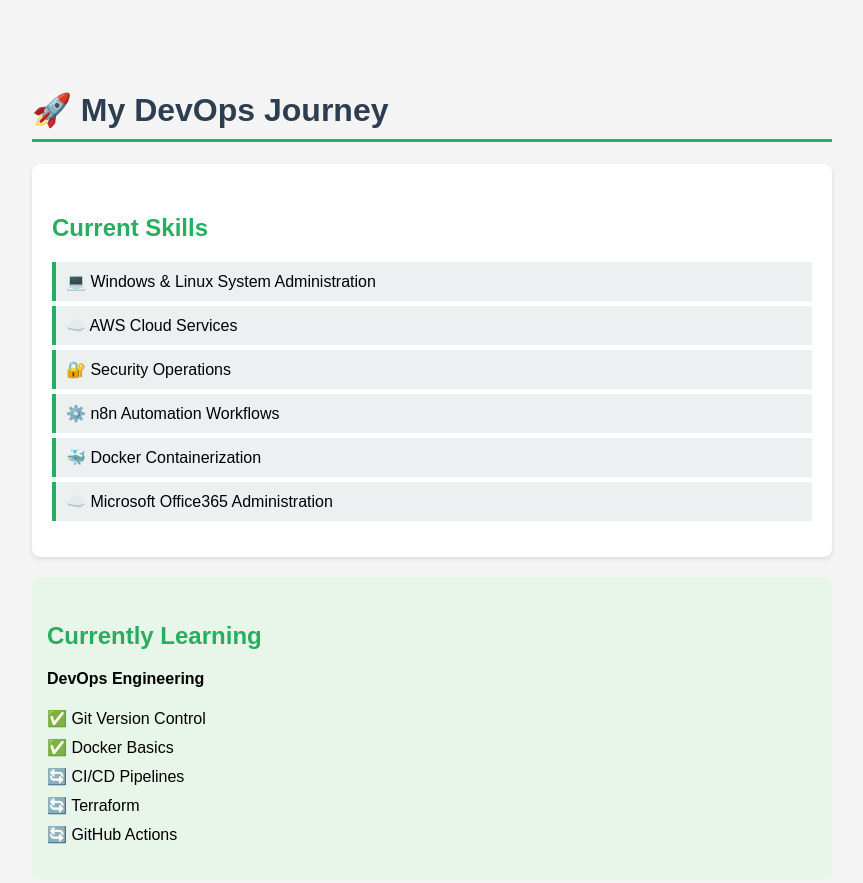
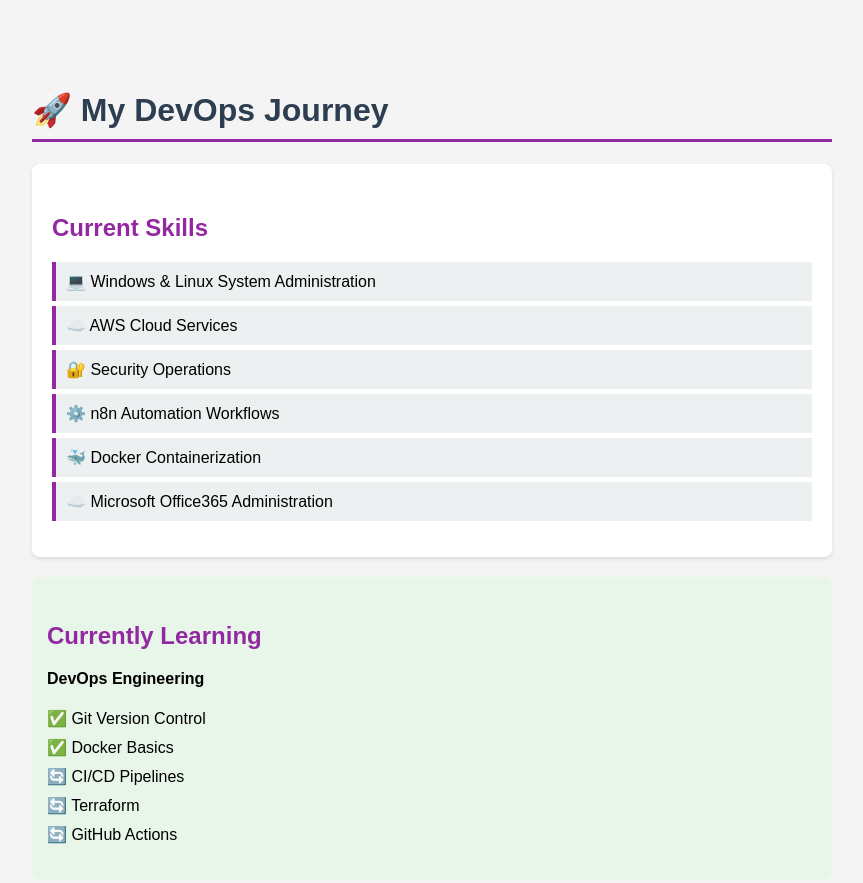
Before and after one commit to ilincuut/my-devops-website, a plain HTML site: page index.html in a window 1280 px wide. Shown: the top 883 px of the page, without its empty margins (208-1071 px from the left). Drawn offline with Linux system fonts and the light colour scheme.

Commit message:
Changed colour way

```diff
--- a/index.html
+++ b/index.html
@@ -19,12 +19,12 @@
 
         h1 {
             color: #2c3e50;
-            border-bottom: 3px solid #27ae60;
+            border-bottom: 3px solid #9329a1;
             padding-bottom: 10px;
         }
 
         h2 {
-            color: #27ae60;
+            color: #9329a1;
             margin-top: 30px;
         }
 
@@ -45,7 +45,7 @@
             padding: 10px;
             margin: 5px 0;
             background: #ecf0f1;
-            border-left: 4px solid #27ae60;
+            border-left: 4px solid #9329a1;
         }
 
         .learning {
```
